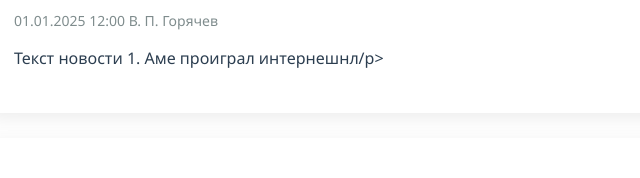
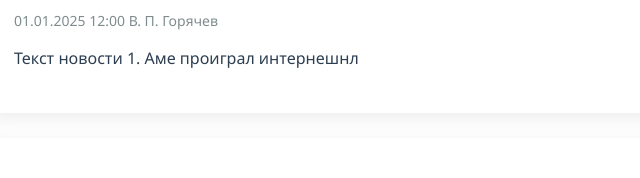
Before and after one commit to 11l13n/frontend-and-backend-practice, a plain HTML site: page pages/news.html in a window 1280 px wide. Shown: the part 306-484 px from the top of the page, 205-845 px from the left. Drawn offline with Linux system fonts and the light colour scheme.

Commit message:
final commit

```diff
--- a/pages/news.html
+++ b/pages/news.html
@@ -25,7 +25,7 @@
             <div class="news-card">
                 <h2 class="news-title">Новость 1</h2>
                 <p class="news-meta">01.01.2025 12:00 В. П. Горячев</p>
-                <p class="news-text">Текст новости 1. Аме проиграл интернешнл/p>
+                <p class="news-text">Текст новости 1. Аме проиграл интернешнл</p>
             </div>
             <div class="news-card">
                 <h2 class="news-title">Новость 2</h2>
```
